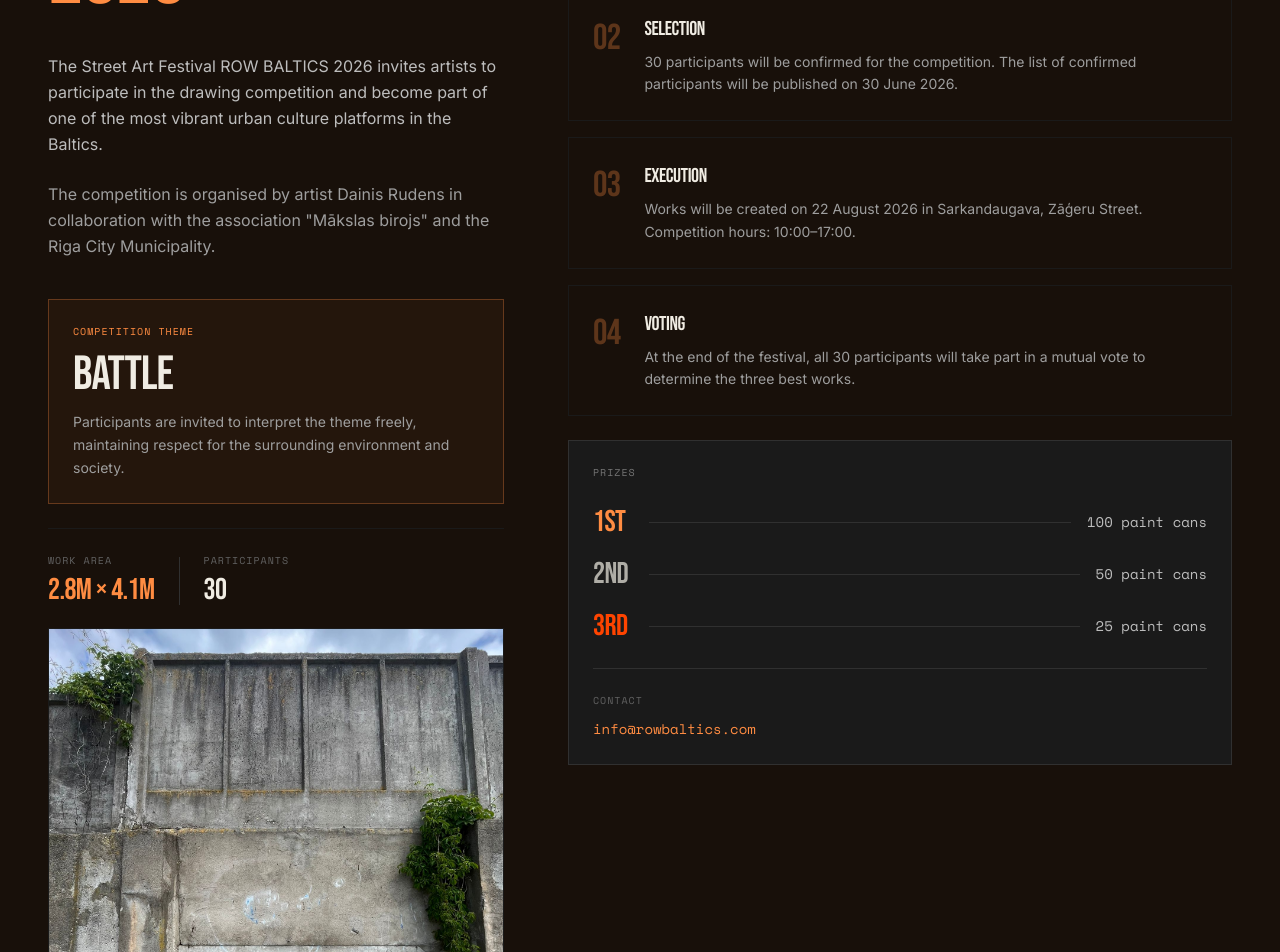
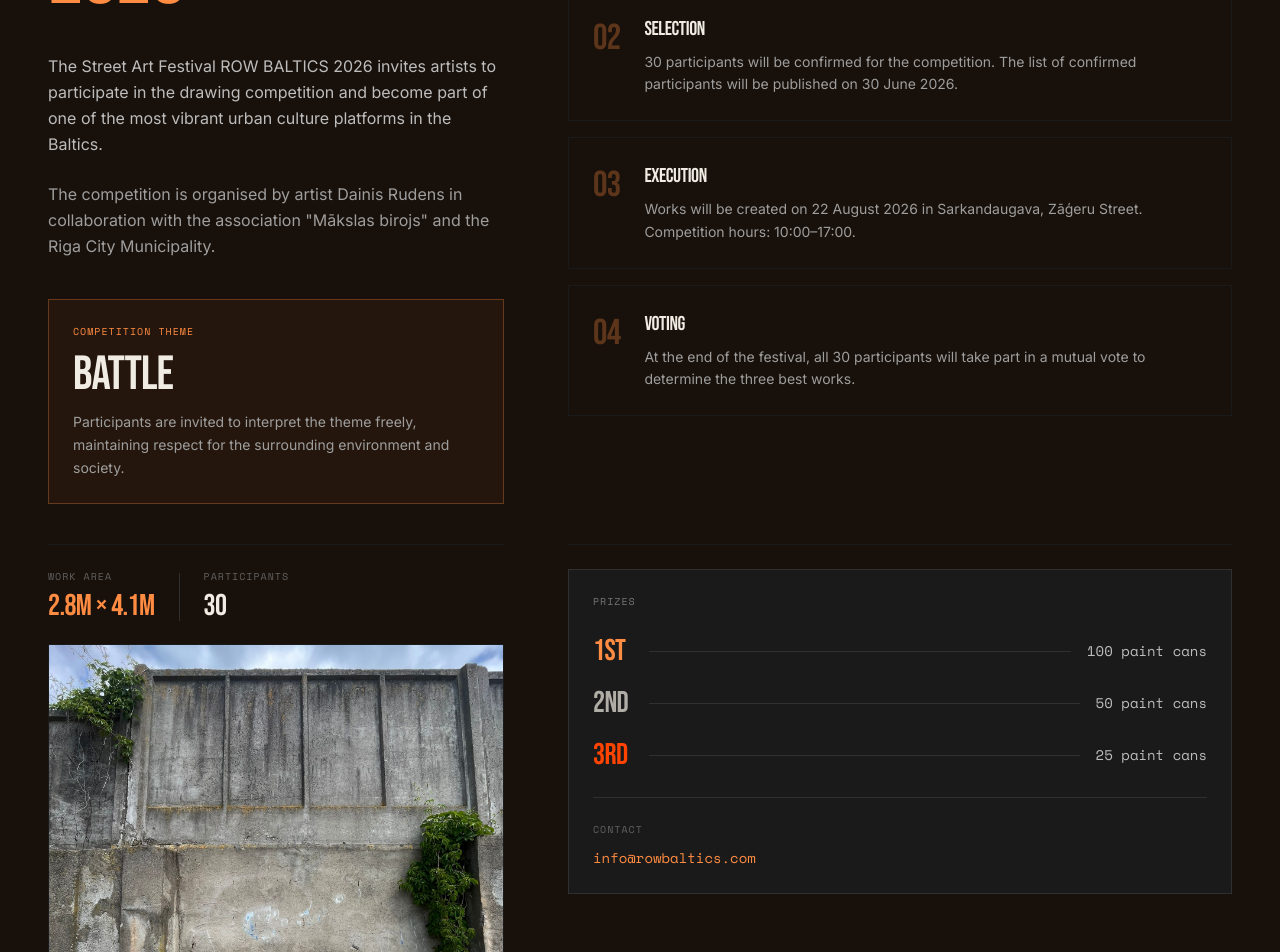
Before and after one commit to vasiljevsvladislavs-dot/rowbaltic, a Next.js app: page /en in a window 1280 px wide. Shown: the part 2420-3372 px from the top of the page. Built offline with nearby package versions, Linux system fonts and the light colour scheme.

Commit message:
Align prizes section with wall size row

```diff
--- a/src/components/sections/CompetitionSection.tsx
+++ b/src/components/sections/CompetitionSection.tsx
@@ -23,8 +23,8 @@ export default function CompetitionSection({ dict }: Props) {
           </div>
         </AnimateIn>
 
-        <div className="grid grid-cols-1 lg:grid-cols-12 gap-16">
-          {/* Left */}
+        {/* Row 1: heading/texts/theme  |  rules */}
+        <div className="grid grid-cols-1 lg:grid-cols-12 gap-x-16 gap-y-0">
           <div className="lg:col-span-5">
             <AnimateIn delay={100}>
               <h2 className="font-display text-[clamp(3rem,7vw,6.5rem)] leading-none text-cream mb-8">
@@ -57,10 +57,34 @@ export default function CompetitionSection({ dict }: Props) {
                 </p>
               </div>
             </AnimateIn>
+          </div>
 
-            {/* Wall size */}
+          {/* Rules */}
+          <div className="lg:col-span-7 space-y-4 mt-10 lg:mt-0">
+            {c.rules.map((rule, i) => (
+              <AnimateIn key={rule.num} delay={100 + i * 80} direction="left">
+                <div className="group flex gap-6 border border-ink-800 p-6 hover:border-acid/40 hover:bg-acid/3 transition-all duration-300">
+                  <span className="font-display text-4xl text-acid/30 group-hover:text-acid/60 transition-colors pt-1 shrink-0">
+                    {rule.num}
+                  </span>
+                  <div>
+                    <h3 className="font-display text-xl text-cream mb-2 group-hover:text-acid transition-colors">
+                      {rule.title}
+                    </h3>
+                    <p className="text-ink-300 text-sm leading-relaxed">{rule.text}</p>
+                  </div>
+                </div>
+              </AnimateIn>
+            ))}
+          </div>
+        </div>
+
+        {/* Row 2: siena image  |  prizes */}
+        <div className="grid grid-cols-1 lg:grid-cols-12 gap-x-16 gap-y-0 mt-10">
+          {/* Wall size + image */}
+          <div className="lg:col-span-5">
             <AnimateIn delay={350}>
-              <div className="mt-6 border-t border-ink-800 pt-6">
+              <div className="border-t border-ink-800 pt-6">
                 <div className="flex items-center gap-6 mb-5">
                   <div>
                     <p className="font-mono text-[10px] uppercase tracking-widest text-ink-500 mb-1">
@@ -90,28 +114,11 @@ export default function CompetitionSection({ dict }: Props) {
             </AnimateIn>
           </div>
 
-          {/* Right: rules + prizes */}
-          <div className="lg:col-span-7 space-y-4">
-            {/* Rules */}
-            {c.rules.map((rule, i) => (
-              <AnimateIn key={rule.num} delay={100 + i * 80} direction="left">
-                <div className="group flex gap-6 border border-ink-800 p-6 hover:border-acid/40 hover:bg-acid/3 transition-all duration-300">
-                  <span className="font-display text-4xl text-acid/30 group-hover:text-acid/60 transition-colors pt-1 shrink-0">
-                    {rule.num}
-                  </span>
-                  <div>
-                    <h3 className="font-display text-xl text-cream mb-2 group-hover:text-acid transition-colors">
-                      {rule.title}
-                    </h3>
-                    <p className="text-ink-300 text-sm leading-relaxed">{rule.text}</p>
-                  </div>
-                </div>
-              </AnimateIn>
-            ))}
-
           {/* Prizes */}
+          <div className="lg:col-span-7 mt-10 lg:mt-0">
             <AnimateIn delay={500} direction="left">
-              <div className="border border-ink-700 bg-ink-800 p-6 mt-6">
+              <div className="border-t border-ink-800 pt-6">
+                <div className="border border-ink-700 bg-ink-800 p-6">
                   <p className="font-mono text-[10px] uppercase tracking-widest text-ink-400 mb-6">
                     {c.prizes_label}
                   </p>
@@ -137,6 +144,7 @@ export default function CompetitionSection({ dict }: Props) {
                     </a>
                   </div>
                 </div>
+              </div>
             </AnimateIn>
           </div>
         </div>
```
Also changed, not shown: 1 other file (tests, documents, lock files or other folders). Lines whose indentation alone changed are shown as unchanged.
